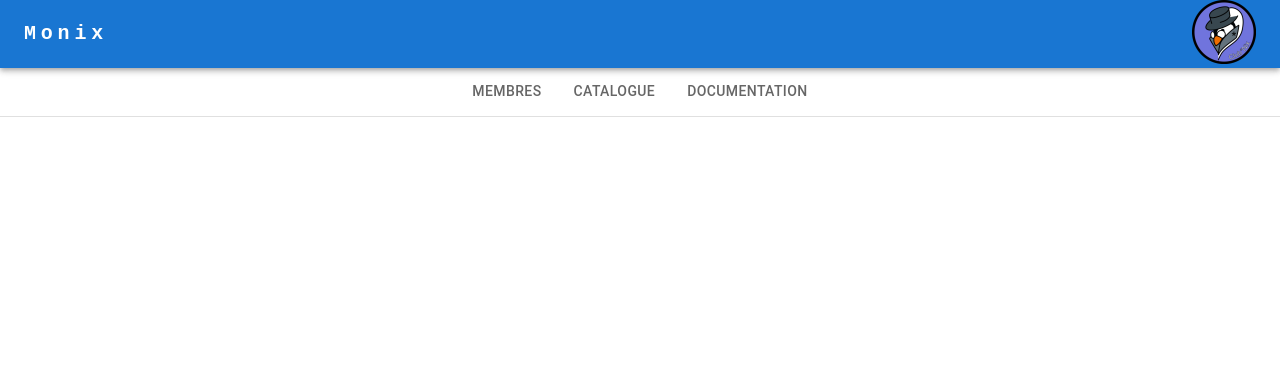
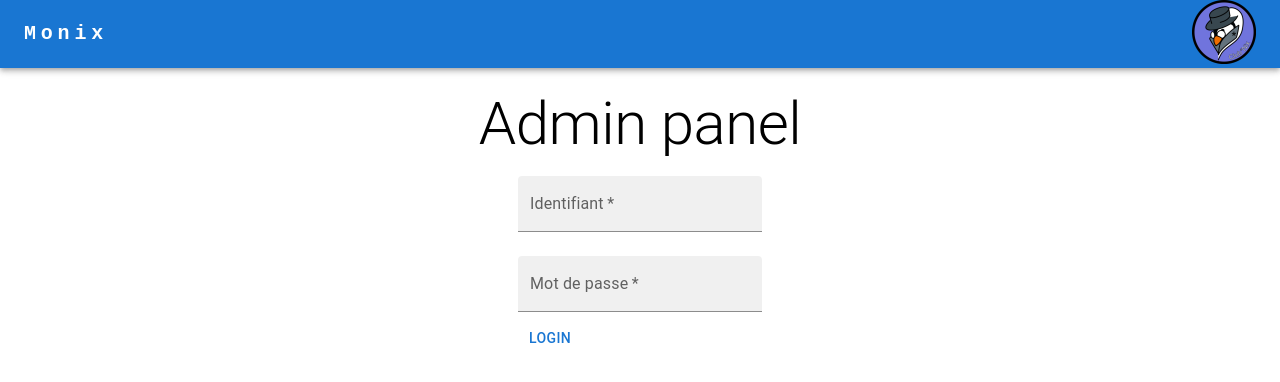
Before and after one commit to ClubNix/monix-1.5, a React (Create React App) app: page /admin in a window 1280 px wide. Shown: the top 382 px of the page. Built offline with nearby package versions, Linux system fonts and the light colour scheme.

Commit message:
Ajout page de login

```diff
--- a/package.json
+++ b/package.json
@@ -15,6 +15,7 @@
     "@types/node": "^16.11.38",
     "@types/react": "^18.0.10",
     "@types/react-dom": "^18.0.5",
+    "jwt-decode": "^3.1.2",
     "react": "^18.1.0",
     "react-dom": "^18.1.0",
     "react-redux": "^8.0.2",
--- a/src/App.tsx
+++ b/src/App.tsx
@@ -3,6 +3,7 @@ import React, { useEffect, useState } from "react";
 import { Route, Routes, useLocation, useNavigate } from "react-router-dom";
 import NixBar from "./Components/NixBar";
 import NixTabs from "./Components/NixTabs";
+import Admin from "./Pages/Admin";
 import CataloguePage from "./Pages/Catalogue";
 import MembersPage from "./Pages/Members";
 
@@ -34,19 +35,28 @@ const App = () => {
   return (
     <Box sx={{ flexGrow: 1 }}>
       <NixBar />
+      {location.pathname !== "/admin" && (
         <NixTabs
           tabs={Object.keys(configuredTabs)}
-        selectedTab={currentTab?currentTab:false}
+          selectedTab={currentTab ? currentTab : false}
           tabChange={(evt, val) => {
             setCurrentTab(val);
             navigate(configuredTabs[val]);
-        } }
+          }}
         />
+      )}
       <Routes>
-        <Route path="/" element={(<div>Home Page (TODO)</div>)} />
+        <Route path="/" element={<div>Home Page (TODO)</div>} />
         <Route path="/membres" element={<MembersPage />} />
         <Route path="/catalogue" element={<CataloguePage />} />
-        <Route path="/documentation" element={(<div>Documentation (TODO)</div>)} />
+        <Route
+          path="/documentation"
+          element={<div>Documentation (TODO)</div>}
+        />
+        <Route
+          path="/admin"
+          element={<Admin />}
+        />
       </Routes>
     </Box>
   );
--- a/src/Components/Basket.tsx
+++ b/src/Components/Basket.tsx
@@ -36,13 +36,12 @@ const Basket = () => {
 
   useEffect(() => {
     //seulement au mount du composant
-    const newTmpAmounts: BasketEntry[] = []
-    for(const product of produits) {
-      newTmpAmounts.push({product, amount: 1})
+    const newTmpAmounts: BasketEntry[] = [];
+    for (const product of produits) {
+      newTmpAmounts.push({ product, amount: 1 });
     }
     setTmpAmount(newTmpAmounts);
-  }, [produits])
-
+  }, [produits]);
 
   const addToBasket = (product: Product) => {
     const index = basket.findIndex((val) => val.product.id === product.id);
@@ -53,47 +52,43 @@ const Basket = () => {
     if (amount === 0 || amount > product.stock) return;
 
     //Si l'objet est déjà dans le basket, on met juste à jour son amount
-    if (index !== -1){
-      const { amount: oldAmount } = newBasket[index]
+    if (index !== -1) {
+      const { amount: oldAmount } = newBasket[index];
 
       //TODO: Mettre en place des messages d'erreurs (Feedback utilisateur)
-      if(amount + oldAmount > product.stock) return;
+      if (amount + oldAmount > product.stock) return;
       newBasket[index] = { ...newBasket[index], amount: oldAmount + amount };
-    }
-    else newBasket.push({ product, amount });
+    } else newBasket.push({ product, amount });
     dispatch(modifyBasket(newBasket));
   };
 
   const removeFromBasket = (product: Product) => {
     let newBasket = [...basket];
     const index = newBasket.findIndex((val) => val.product.id === product.id);
-    console.log(newBasket)
-    delete newBasket[index];
-    console.log(newBasket)
+    newBasket.splice(index, 1);
 
     dispatch(modifyBasket(newBasket));
   };
 
   const updateBasketAmount = (product: Product, amount: number) => {
     const index = basket.findIndex((val) => val.product.id === product.id);
-    let newBasket = [...basket]
+    let newBasket = [...basket];
 
-
-    if(amount > product.stock) return;
-    const newbasketEntry: BasketEntry = {...tmpAmount[index], amount}
+    if (amount > product.stock) return;
+    const newbasketEntry: BasketEntry = { ...tmpAmount[index], amount };
     newBasket[index] = newbasketEntry;
 
-    dispatch(modifyBasket(newBasket))
+    dispatch(modifyBasket(newBasket));
   };
 
   const setTmpAmountForProduct = (product: Product, amount: number) => {
     const index = tmpAmount.findIndex((val) => val.product.id === product.id);
-    let newAmounts = [...tmpAmount]
+    let newAmounts = [...tmpAmount];
 
     //Si on a pas d'amount déjà set, on l'ajoute pour le produit
     if (index === -1) newAmounts.push({ product: product, amount: amount });
     else {
-      const newbasketEntry: BasketEntry = {...tmpAmount[index], amount}
+      const newbasketEntry: BasketEntry = { ...tmpAmount[index], amount };
       newAmounts[index] = newbasketEntry;
     }
     setTmpAmount(newAmounts);
@@ -163,7 +158,7 @@ const Basket = () => {
                       <Input
                         type="number"
                         value={amount}
-                        inputProps={{min: 1}}
+                        inputProps={{ min: 1 }}
                         placeholder="Quantité"
                         onChange={(evt) =>
                           updateBasketAmount(
@@ -174,7 +169,9 @@ const Basket = () => {
                       />
                     </TableCell>
                     <TableCell>
-                      <Button onClick={() => removeFromBasket(product)}>Retirer du panier</Button>
+                      <Button onClick={() => removeFromBasket(product)}>
+                        Retirer du panier
+                      </Button>
                     </TableCell>
                   </TableRow>
                 ))}
--- /dev/null
+++ b/src/Pages/Admin.tsx
@@ -0,0 +1,58 @@
+import { Button, TextField, Typography } from "@mui/material";
+import { Box } from "@mui/system";
+import { FormEvent, useState } from "react";
+import { setToken } from "../TokenService";
+
+const Admin = () => {
+  const [login, setLogin] = useState("");
+  const [password, setPassword] = useState("");
+
+  const loginCallback = (evt: FormEvent<HTMLFormElement>) => {
+    //Pour éviter le refresh de la page
+    evt.preventDefault();
+
+    //TODO : Appel Back end pour recevoir un token
+    //Temporaire le temps de mettre un vrai login en palce
+    setToken(`${login}`);
+  };
+  return (
+    <Box
+      sx={{
+        display: "flex",
+        flexDirection: "column",
+        justifyContent: "center",
+        alignItems: "center",
+        width: "100%",
+        marginTop: "20px",
+      }}
+    >
+      <Typography variant="h2">Admin panel</Typography>
+      <form onSubmit={loginCallback}>
+        <TextField
+          required
+          name="login"
+          label="Identifiant"
+          variant="filled"
+          margin="normal"
+          value={login}
+          onChange={(evt) => setLogin(evt.currentTarget.value)}
+        />
+        <br />
+        <TextField
+          required
+          name="password"
+          type="password"
+          label="Mot de passe"
+          variant="filled"
+          margin="normal"
+          value={password}
+          onChange={(evt) => setPassword(evt.currentTarget.value)}
+        />
+        <br />
+        <Button type="submit">Login</Button>
+      </form>
+    </Box>
+  );
+};
+
+export default Admin;
--- /dev/null
+++ b/src/TokenService.ts
@@ -0,0 +1,15 @@
+import jwtDecode from "jwt-decode"
+
+export const getToken = () => {
+    return localStorage.getItem('token')
+}
+
+export const setToken = (token: string) => {
+    return localStorage.setItem('token', token)
+}
+
+export const checkTokenValidity = (token: string) => {
+    const decodedToken = jwtDecode(token);
+    // TODO:  gestion du décodage du token
+    return decodedToken === ""
+}
```
Also changed, not shown: 1 other file (tests, documents, lock files or other folders). Lines whose indentation alone changed are shown as unchanged.
